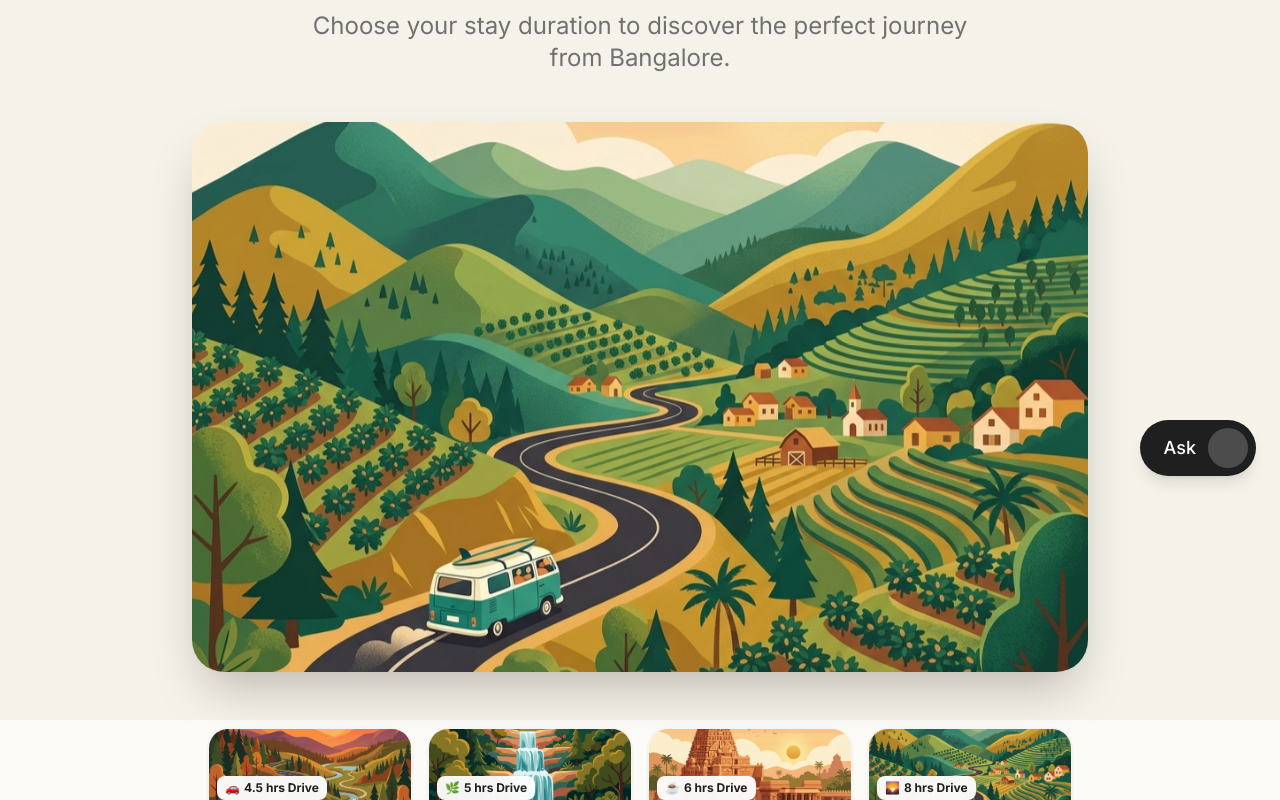
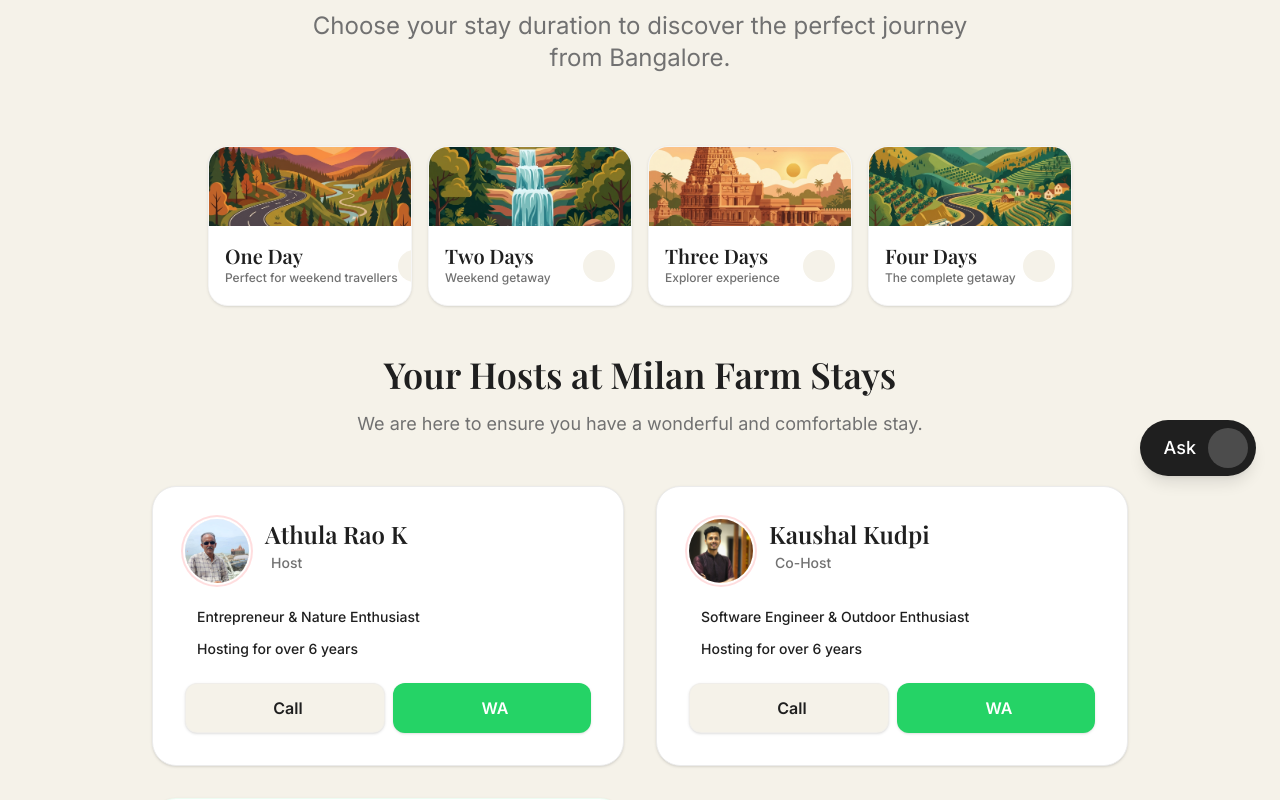
Before and after one commit to kaushalrao/milan-farm-stay, a Next.js app: page / in a window 1280 px wide. Shown: the part 300-1100 px from the top of the page. Built offline with nearby package versions, Linux system fonts and the light colour scheme; some icons are missing; a web font is replaced by a local one.

Commit message:
refactor: update color theme, simplify hero and card visuals, and add dynamic height to timeline tabs

```diff
--- a/src/app/layout.tsx
+++ b/src/app/layout.tsx
@@ -31,7 +31,7 @@ export default function RootLayout({
       <head>
         <Script src="https://unpkg.com/@phosphor-icons/web" strategy="beforeInteractive" />
       </head>
-      <body className="min-h-screen flex flex-col bg-warm-white text-text-main font-sans overflow-x-hidden">
+      <body className="min-h-screen flex flex-col bg-cream text-text-main font-sans overflow-x-hidden">
         {children}
       </body>
     </html>
--- a/src/components/Hero.tsx
+++ b/src/components/Hero.tsx
@@ -5,17 +5,9 @@ export default function Hero() {
         <h1 className="font-serif text-5xl md:text-7xl leading-[1.1] text-dark font-semibold mb-6">
           Road Trip to<br />Milan Farm Stays
         </h1>
-        <p className="text-xl md:text-2xl text-text-muted max-w-2xl mx-auto mb-12">
+        <p className="text-xl md:text-2xl text-text-muted max-w-2xl mx-auto mb-4">
           Choose your stay duration to discover the perfect journey from Bangalore.
         </p>
-
-        <div className="relative w-full max-w-5xl mx-auto h-[400px] md:h-[550px] rounded-[32px] overflow-hidden shadow-2xl">
-          <img
-            src="/images/hero.png"
-            alt="Milan Farm Stay Drive"
-            className="w-full h-full object-cover animate-[zoomOut_10s_ease-out_forwards]"
-          />
-        </div>
       </div>
 
       <style dangerouslySetInnerHTML={{
--- a/src/components/ItineraryTimeline.tsx
+++ b/src/components/ItineraryTimeline.tsx
@@ -473,9 +473,12 @@ export default function ItineraryTimeline({ days }: { days: string }) {
     }
   }, [numDays]);
 
+  const [isScrolled, setIsScrolled] = useState(false);
+
   // Setup reliable scroll listener for timeline visibility
   useEffect(() => {
     const handleScroll = () => {
+      setIsScrolled(window.scrollY > 20);
       if (!timelineRef.current) return;
       const rect = timelineRef.current.getBoundingClientRect();
       const isVisible = rect.top < window.innerHeight && rect.bottom > 80;
@@ -539,7 +542,7 @@ export default function ItineraryTimeline({ days }: { days: string }) {
 
       {/* Fixed Day Tabs in Navbar area (only show if trip is > 1 day & timeline is visible) */}
       {mounted && numDays > 1 && isTimelineVisible && (
-        <div className="fixed top-[12px] right-6 z-[60] animate-in fade-in slide-in-from-top-2 duration-300">
+        <div className={`fixed top-0 right-6 flex items-center z-[60] animate-in fade-in slide-in-from-top-2 transition-all duration-300 ${isScrolled ? 'h-[56px]' : 'h-[80px]'}`}>
           <div className="relative" onClick={(e) => e.stopPropagation()}>
             <button
               onClick={() => setIsDropdownOpen(!isDropdownOpen)}
--- a/src/components/TripCards.tsx
+++ b/src/components/TripCards.tsx
@@ -95,9 +95,7 @@ export default function TripCards() {
                 {/* Top 50%: Thumbnail */}
                 <div className="h-1/2 w-full relative overflow-hidden bg-soft-beige">
                   <img src={trip.img} alt={trip.title} className="w-full h-full object-cover transition-transform duration-700 group-hover:scale-105" loading="lazy" />
-                  <div className="absolute bottom-2 left-2 bg-white/95 backdrop-blur-sm px-2 py-1 rounded-lg text-[10px] md:text-xs font-bold text-dark shadow-sm flex items-center gap-1">
-                    <span>{trip.icon}</span> {trip.time}
-                  </div>
+
                 </div>
 
                 {/* Bottom 50%: Info */}
```
